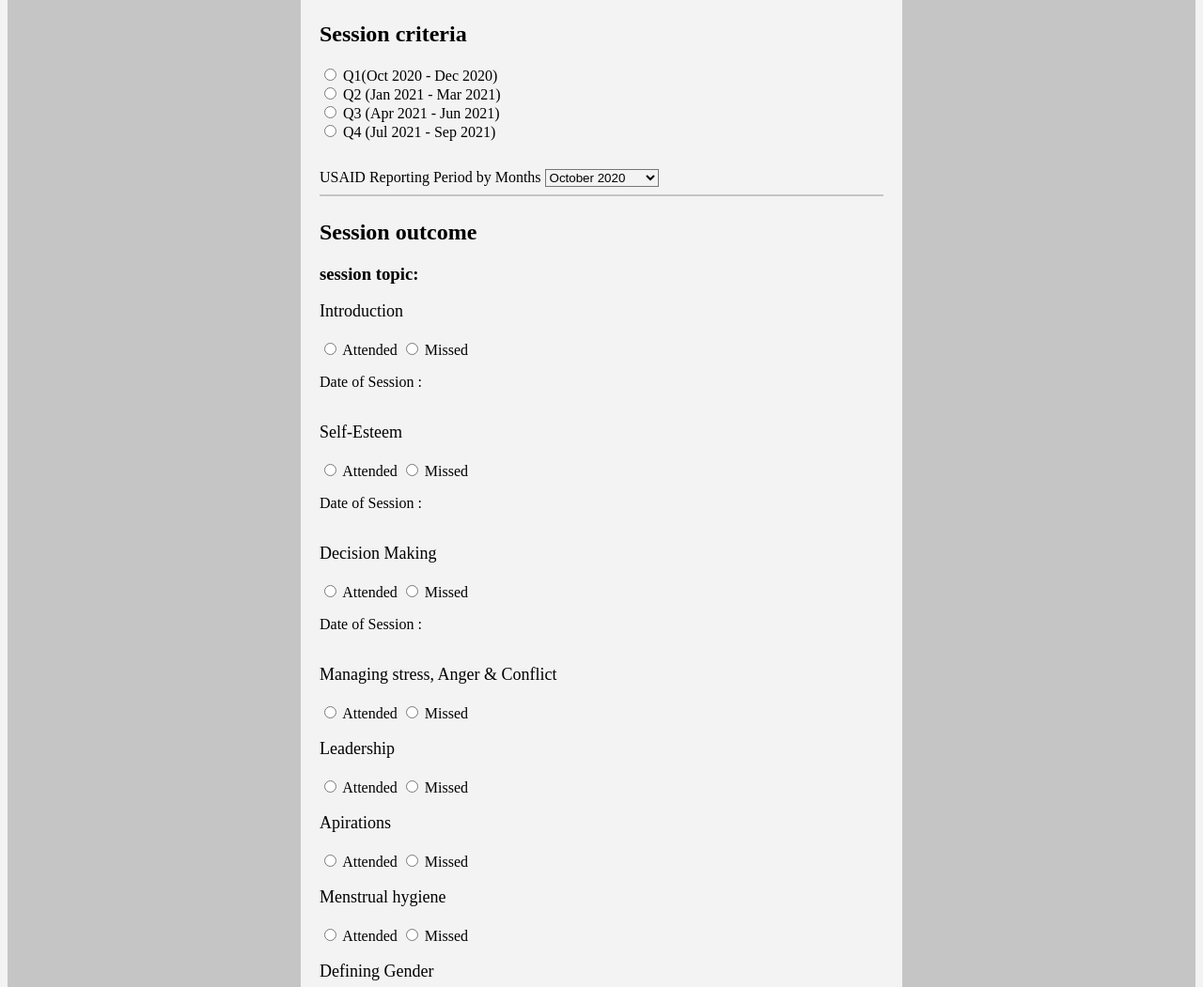
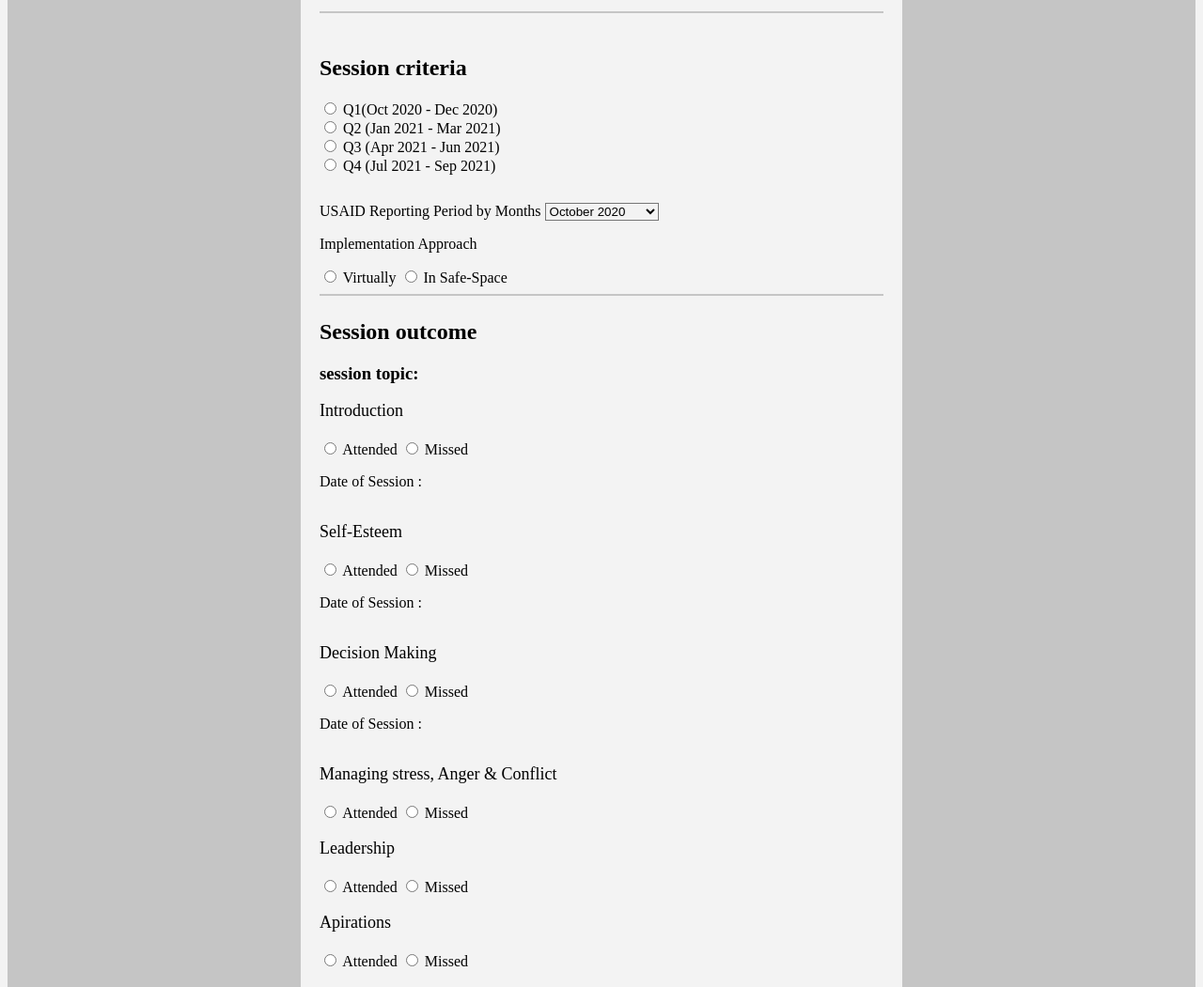
Before and after one commit to Miriam098/FHI360-attendace-register, a plain HTML site: page index.html in a window 1280 px wide. Shown: the part 1100-2151 px from the top of the page at 94% size. Drawn offline with Linux system fonts and the light colour scheme.

Commit message:
Implementation Approach not captured

```diff
--- a/index.html
+++ b/index.html
@@ -94,7 +94,7 @@
             <input type="radio" id="No" name="smell/taste" value="No">
             <label for="No">No</label>
 
-
+<br><br>
 <label for="text"><b>Temperature</b></label>
 <input type="text" placeholder="Enter temperature" name="temperature" id="temperature">
 
@@ -146,6 +146,13 @@
                     <option value="12">September 2021</option>
 
                 </select>
+
+                <p>Implementation Approach</p>
+                <input type="radio" id="Yes" name="Approach" value="Yes">
+                <label for="Yes">Virtually</label>
+
+                <input type="radio" id="No" name="Approach" value="No">
+                <label for="No">In Safe-Space</label>
             </div>
         </div>
 
```
